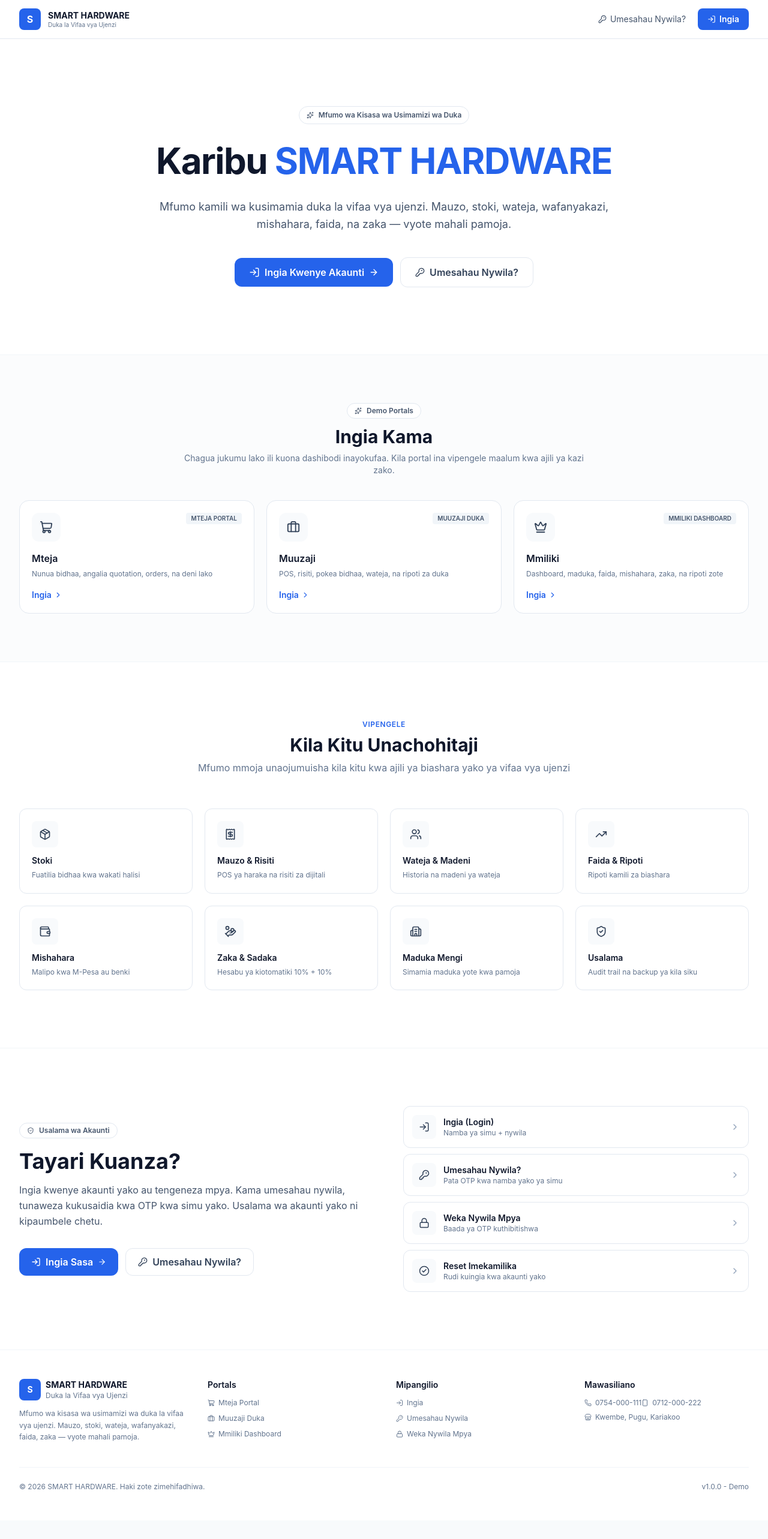
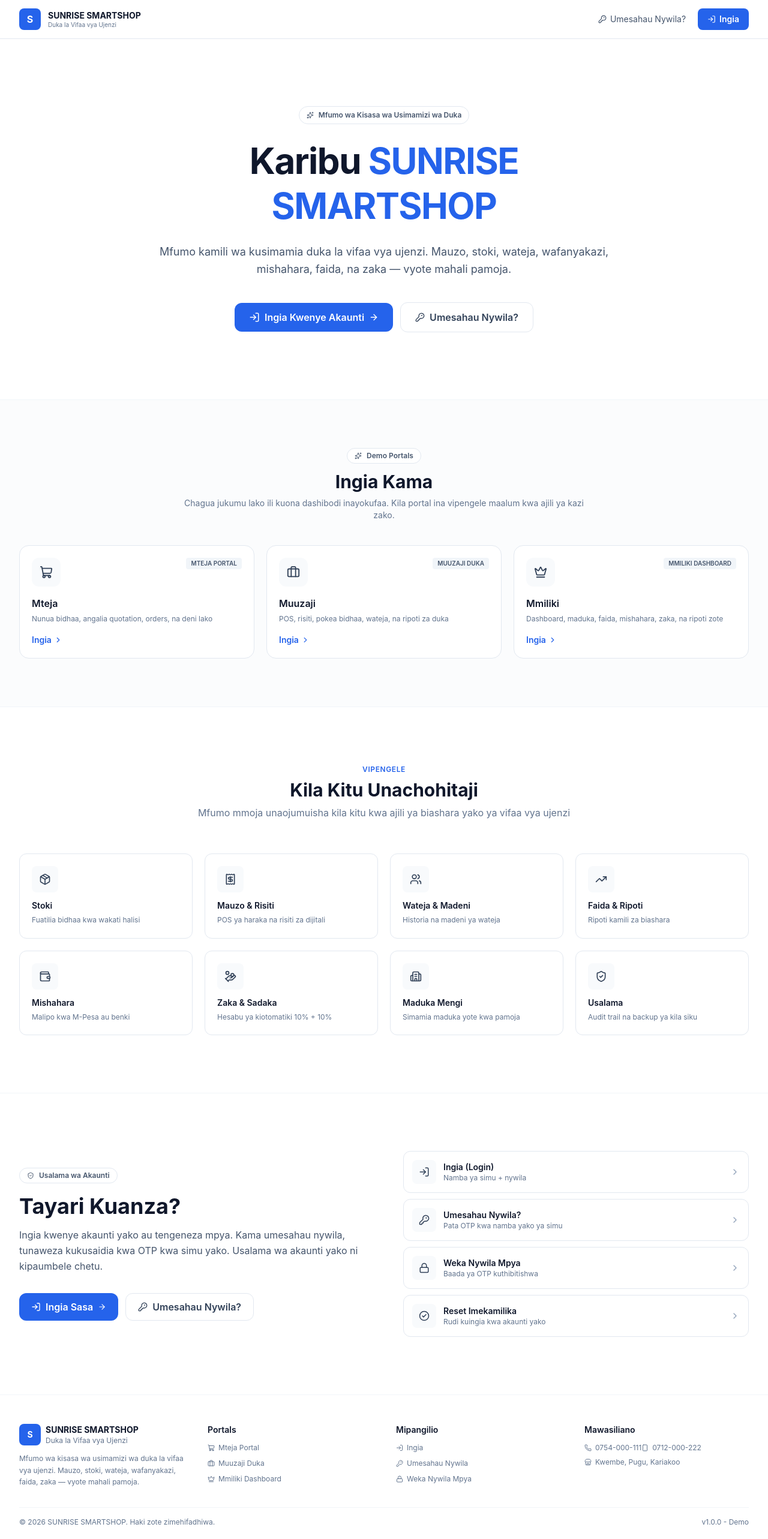
Before and after one commit to ellysabbath/smart-hardware, a React (Vite) app: page / in a window 1280 px wide. Shown: the top 2566 px of the page at 60% size. Before the commit the page ends 2535 px from the top, so only its background shows below. Built offline with nearby package versions, Linux system fonts and the light colour scheme.

Commit message:
my commit new name

```diff
--- a/src/components/Sidebar.tsx
+++ b/src/components/Sidebar.tsx
@@ -63,7 +63,7 @@ export default function Sidebar({ role, open, onClose }: SidebarProps) {
         <div className="flex items-center gap-2">
           <div className="w-9 h-9 rounded-lg bg-brand-600 text-white grid place-items-center font-bold">S</div>
           <div>
-            <div className="font-semibold text-sm">SMART HARDWARE</div>
+            <div className="font-semibold text-sm">SUNRISE SMARTSHOP</div>
             <div className="text-xs text-slate-500">{roleLabels[role]}</div>
           </div>
         </div>
--- a/src/pages/Landing.tsx
+++ b/src/pages/Landing.tsx
@@ -19,7 +19,7 @@ export default function Landing() {
               S
             </div>
             <div>
-              <div className="font-bold text-sm leading-tight">SMART HARDWARE</div>
+              <div className="font-bold text-sm leading-tight">SUNRISE SMARTSHOP</div>
               <div className="text-[10px] text-slate-500 leading-tight">
                 Duka la Vifaa vya Ujenzi
               </div>
@@ -56,7 +56,7 @@ export default function Landing() {
             </div>
             <h1 className="text-4xl md:text-6xl font-bold text-slate-900 leading-tight tracking-tight">
               Karibu{' '}
-              <span className="text-brand-600">SMART HARDWARE</span>
+              <span className="text-brand-600">SUNRISE SMARTSHOP</span>
             </h1>
             <p className="text-slate-600 mt-6 text-base md:text-lg leading-relaxed">
               Mfumo kamili wa kusimamia duka la vifaa vya ujenzi.
@@ -242,7 +242,7 @@ export default function Landing() {
                   S
                 </div>
                 <div>
-                  <div className="font-bold text-sm">SMART HARDWARE</div>
+                  <div className="font-bold text-sm">SUNRISE SMARTSHOP</div>
                   <div className="text-xs text-slate-500">Duka la Vifaa vya Ujenzi</div>
                 </div>
               </div>
@@ -319,8 +319,8 @@ export default function Landing() {
             </div>
           </div>
 
-          <div className="mt-10 pt-6 border-t border-slate-100 flex flex-col sm:flex-row items-center justify-between gap-3 text-xs text-slate-500">
-            <div>© 2026 SMART HARDWARE. Haki zote zimehifadhiwa.</div>
+          <div className="mt-8 pt-4 border-t border-slate-100 flex flex-col sm:flex-row items-center justify-between gap-3 text-xs text-slate-500">
+            <div>© 2026 SUNRISE SMARTSHOP. Haki zote zimehifadhiwa.</div>
             <div>v1.0.0 - Demo</div>
           </div>
         </div>
```
